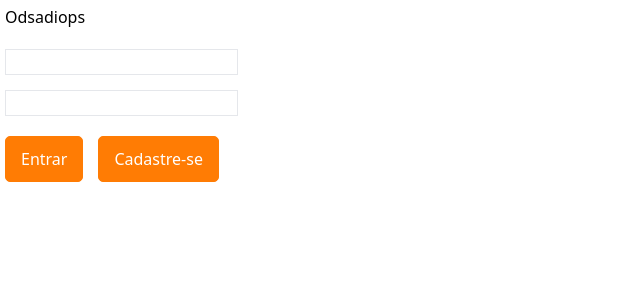
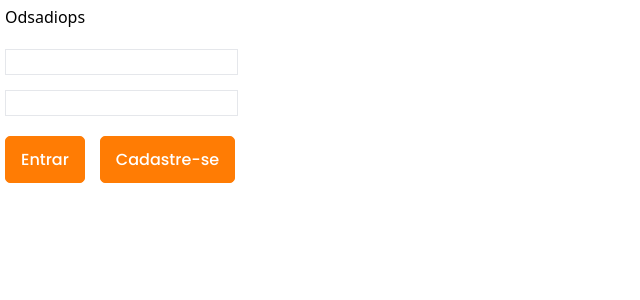
Before and after one commit to JonathanFerreirar/desInvest, a React (Create React App) app: page /home in a window 1280 px wide. Shown: the top 300 px of the page, without its empty margins (0-640 px from the left). Built offline with nearby package versions, Linux system fonts and the light colour scheme.

Commit message:
:lipstick: feat: font style  added to button on home page

```diff
--- a/src/components/button/Button.css
+++ b/src/components/button/Button.css
@@ -1,5 +1,7 @@
 button{
   border: 1.5px solid var(--primary-color);
+  font: var(--heading4-500);
+  font-size: 16px;
 }
 
 button:hover{
--- a/src/components/button/Button.js
+++ b/src/components/button/Button.js
@@ -4,7 +4,7 @@ import "./Button.css";
 export const Button = ({ children }) => {
   return (
     <div>
-      <button className="w-fit bg-[var(--primary-color)] py-[10px] px-[15px] font-[var(--heading4-500)] text-[#FFF] rounded-[5px]">
+      <button className="w-fit bg-[var(--primary-color)] py-[10px] px-[15px] text-[#FFF] rounded-[5px]">
         {children}
       </button>
     </div>
```
